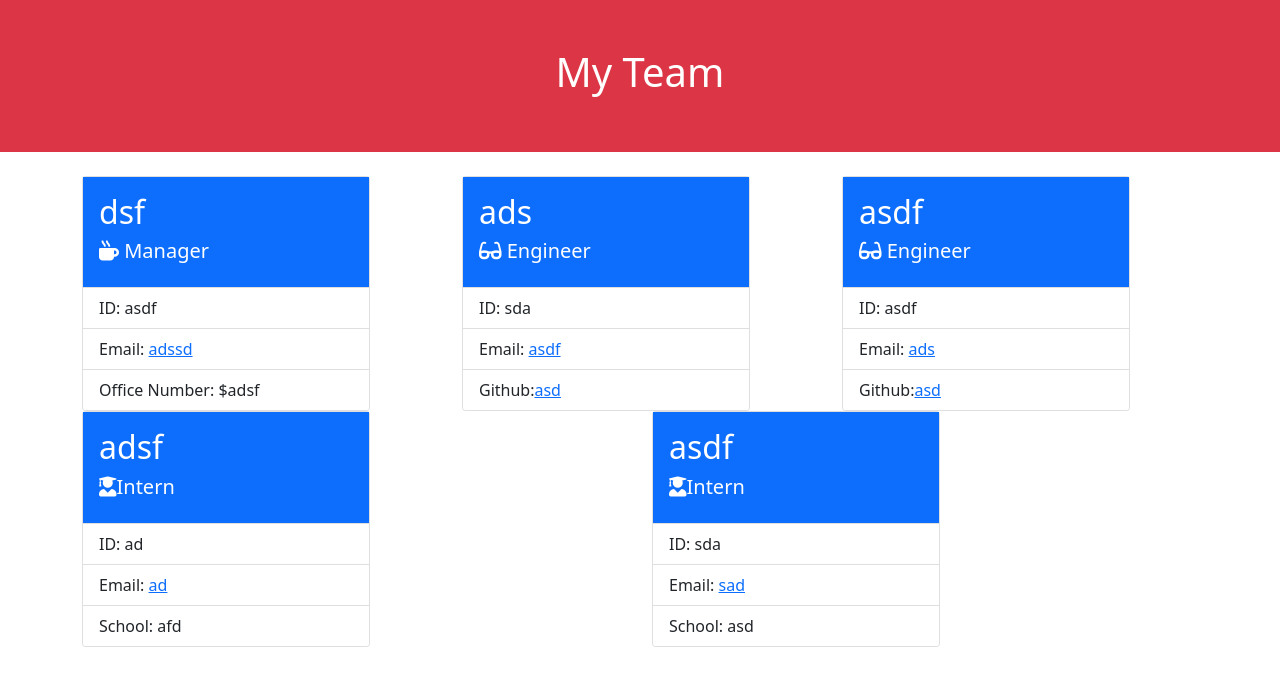
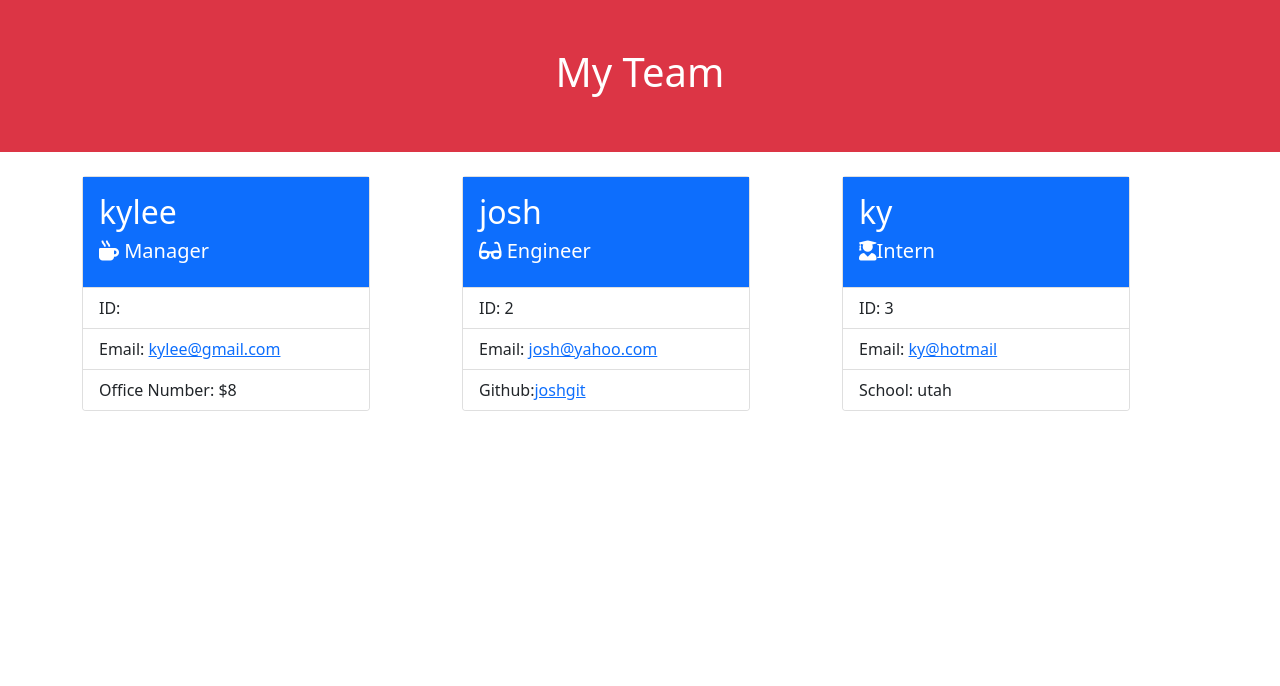
Before and after one commit to kybij/Team-Generator, a website: page index.html in a window 1280 px wide. Drawn offline with nearby package versions, Linux system fonts and the light colour scheme.

Commit message:
generator

```diff
--- a/index.html
+++ b/index.html
@@ -26,14 +26,14 @@
     <div class="col">
     <div class="card" style="width: 18rem;">
         <div class="card-body bg-primary">
-            <h2 class="card-title text-white"> dsf</h2>
+            <h2 class="card-title text-white"> kylee</h2>
             <h5 class="text-white"><i class="fas fa-mug-hot"></i> Manager </h5>
 
         </div>
         <ul class="list-group list-group-flush">
-            <li class="list-group-item">ID: asdf</li>
-            <li class="list-group-item">Email: <a href="mailto:adssd">adssd</a></li>
-            <li class="list-group-item">Office Number: $adsf</li>
+            <li class="list-group-item">ID: </li>
+            <li class="list-group-item">Email: <a href="mailto:kylee@gmail.com">kylee@gmail.com</a></li>
+            <li class="list-group-item">Office Number: $8</li>
         </ul>
     </div>
  </div>
@@ -41,29 +41,14 @@
     <div class="col">
     <div class="card" style="width: 18rem;">
         <div class="card-body bg-primary">
-            <h2 class="card-title text-white">ads</h2>
+            <h2 class="card-title text-white">josh</h2>
             <h5 class="text-white"><i class="fas fa-glasses"></i> Engineer</h5>
 
             </div>
         <ul class="list-group list-group-flush">
-            <li class="list-group-item">ID: sda</li>
-            <li class="list-group-item">Email: <a href="mailto:asdf">asdf</a></li>
-            <li class="list-group-item">Github:<a href="https://github.com/asd" target="_blank" rel="noopener noreferrer">asd</a></li>
-        </ul>
-    </div>
- </div>
-
-    <div class="col">
-    <div class="card" style="width: 18rem;">
-        <div class="card-body bg-primary">
-            <h2 class="card-title text-white">asdf</h2>
-            <h5 class="text-white"><i class="fas fa-glasses"></i> Engineer</h5>
-
-            </div>
-        <ul class="list-group list-group-flush">
-            <li class="list-group-item">ID: asdf</li>
-            <li class="list-group-item">Email: <a href="mailto:ads">ads</a></li>
-            <li class="list-group-item">Github:<a href="https://github.com/asd" target="_blank" rel="noopener noreferrer">asd</a></li>
+            <li class="list-group-item">ID: 2</li>
+            <li class="list-group-item">Email: <a href="mailto:josh@yahoo.com">josh@yahoo.com</a></li>
+            <li class="list-group-item">Github:<a href="https://github.com/joshgit" target="_blank" rel="noopener noreferrer">joshgit</a></li>
         </ul>
     </div>
  </div>
@@ -71,29 +56,14 @@
     <div class="col">
                 <div class="card" style="width: 18rem;">
                     <div class="card-body bg-primary">
-                        <h2 class="card-title text-white">adsf</h2>
+                        <h2 class="card-title text-white">ky</h2>
                         <h5 class="text-white"><i class="fas fa-user-graduate"></i>Intern</h5>
 
                     </div>
                     <ul class="list-group list-group-flush">
-                        <li class="list-group-item">ID: ad</li>
-                        <li class="list-group-item">Email: <a href="mailto:ad">ad</a></li>
-                        <li class="list-group-item">School: afd</li>
-                    </ul>
-                </div>
-             </div>
-
-    <div class="col">
-                <div class="card" style="width: 18rem;">
-                    <div class="card-body bg-primary">
-                        <h2 class="card-title text-white">asdf</h2>
-                        <h5 class="text-white"><i class="fas fa-user-graduate"></i>Intern</h5>
-
-                    </div>
-                    <ul class="list-group list-group-flush">
-                        <li class="list-group-item">ID: sda</li>
-                        <li class="list-group-item">Email: <a href="mailto:sad">sad</a></li>
-                        <li class="list-group-item">School: asd</li>
+                        <li class="list-group-item">ID: 3</li>
+                        <li class="list-group-item">Email: <a href="mailto:ky@hotmail">ky@hotmail</a></li>
+                        <li class="list-group-item">School: utah</li>
                     </ul>
                 </div>
              </div>
```
